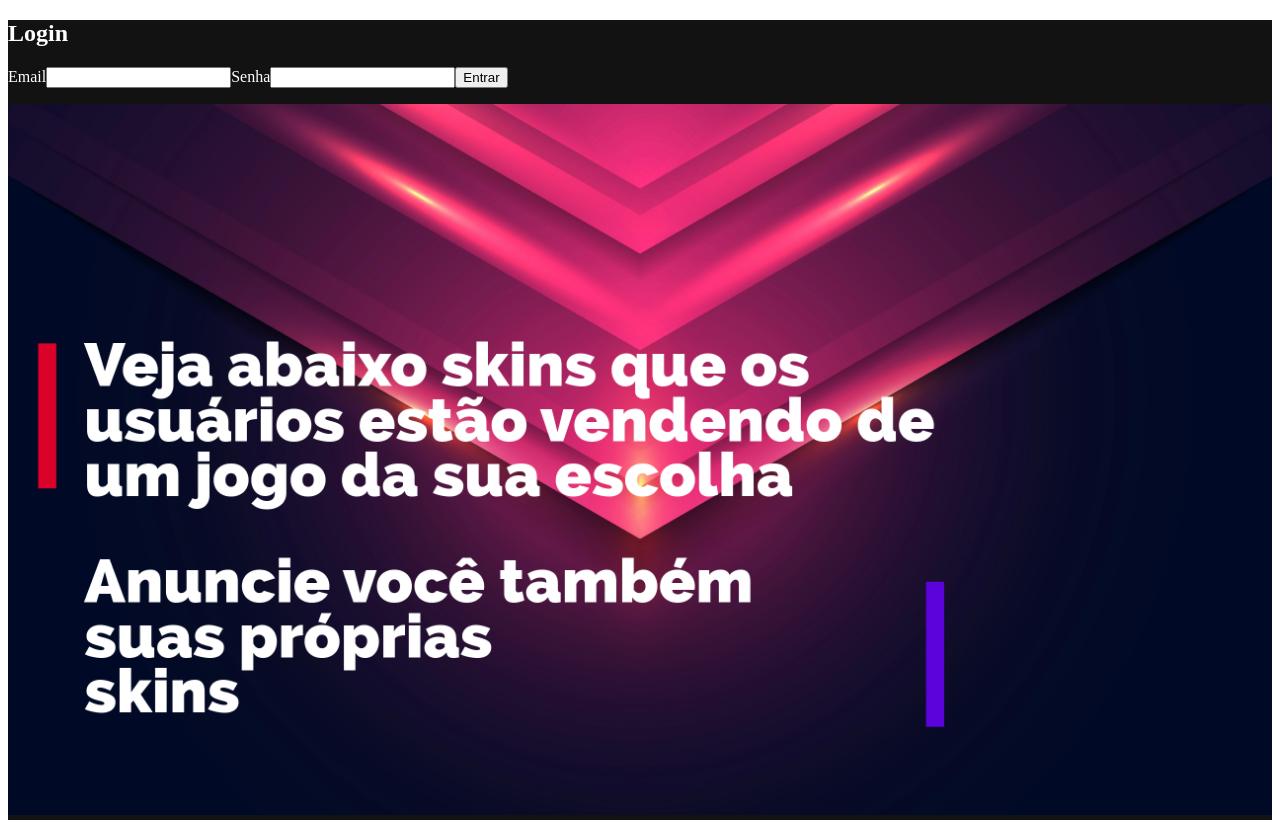
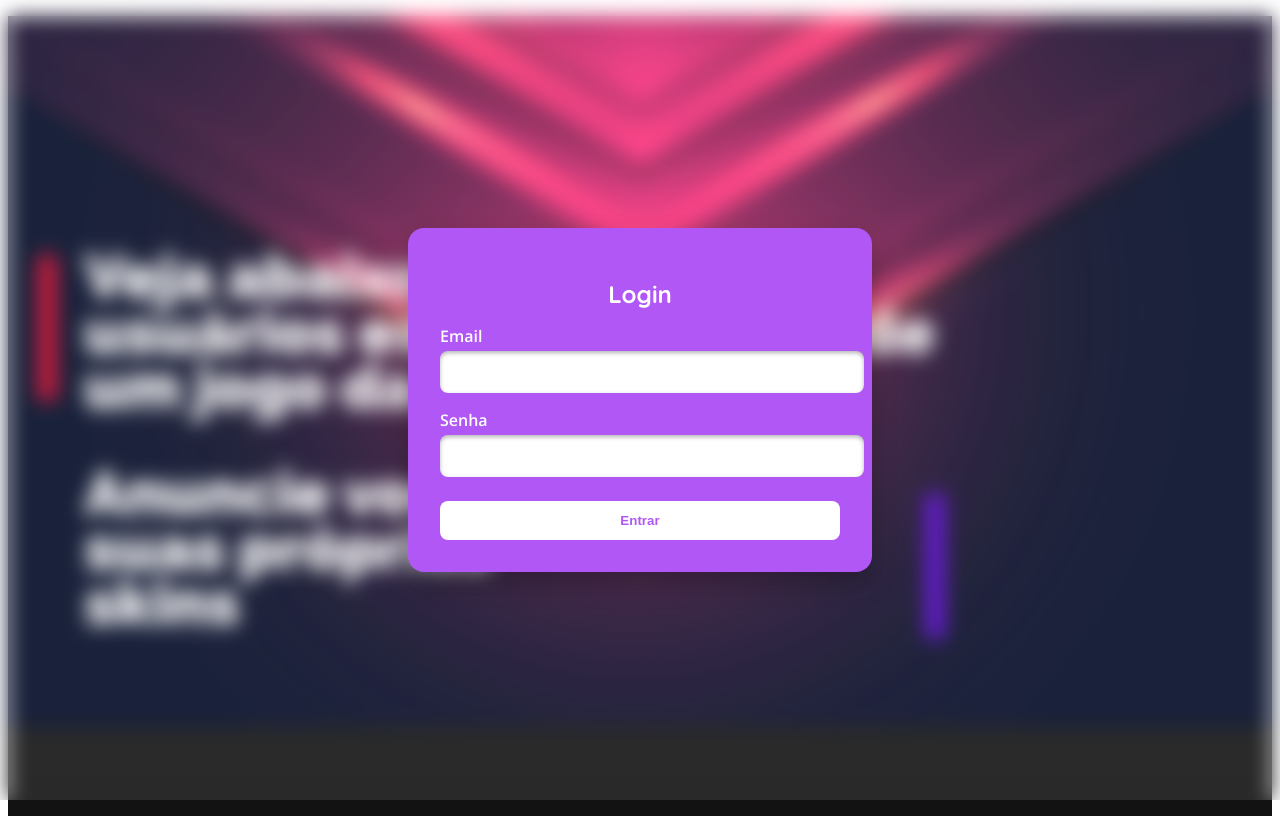
Before and after one commit to NatanXT/SkinLoot, an Angular app in the folder SkinLootUI/SkinLootFront/: page /login in a window 1280 px wide. Built offline with nearby package versions, Linux system fonts and the light colour scheme.

Commit message:
registro e login no front

```diff
--- a/SkinLootUI/SkinLootFront/src/app/app.routes.ts
+++ b/SkinLootUI/SkinLootFront/src/app/app.routes.ts
@@ -9,6 +9,10 @@ export const routes: Routes = [
     loadComponent: () => import('./pages/login/login.component').then(m => m.LoginComponent)
   },
   {
+    path: 'registro',
+    loadComponent: () => import('./pages/registro/registro/registro.component').then(m => m.RegistroComponent)
+  },
+  {
     path: '',
     loadComponent: () => import('./pages/menu/menu.component').then(m => m.MenuComponent),
     pathMatch: 'full'
--- a/SkinLootUI/SkinLootFront/src/app/pages/login/login.component.css
+++ b/SkinLootUI/SkinLootFront/src/app/pages/login/login.component.css
@@ -0,0 +1,80 @@
+@import url('https://fonts.googleapis.com/css2?family=Open+Sans:ital,wght@0,300..800;1,300..800&family=Quicksand:wght@300..700&display=swap');
+
+/* Container ocupa tela toda */
+.login-container {
+  position: fixed; /* Deixa o login sempre cobrindo toda a tela */
+  top: 0;
+  left: 0;
+  right: 0;
+  bottom: 0;
+  display: flex;
+  align-items: center;
+  justify-content: center;
+  backdrop-filter: blur(10px); /* <<< AQUI FAZ O FUNDO EMBAÇADO */
+  background-color: rgba(255, 255, 255, 0.1); /* Transparente com leve branco */
+  z-index: 999; /* Garante que fique acima do conteúdo normal */
+  font-family: 'Open Sans', 'Quicksand', sans-serif;
+}
+
+/* Card de login */
+.login-card {
+  background-color: #B057F5;
+  padding: 2rem;
+  border-radius: 16px;
+  box-shadow: 0 12px 24px rgba(0, 0, 0, 0.25);
+  width: 100%;
+  max-width: 400px;
+  color: white;
+  text-align: center;
+}
+
+/* Título */
+.login-card h2 {
+  font-family: 'Quicksand', sans-serif;
+  margin-bottom: 1rem;
+}
+
+/* Label */
+.login-card label {
+  display: block;
+  margin-top: 1rem;
+  margin-bottom: 0.25rem;
+  text-align: left;
+  font-weight: 600;
+}
+
+/* Input */
+.login-card input {
+  width: 100%;
+  padding: 0.75rem;
+  border: none;
+  border-radius: 8px;
+  box-shadow: inset 0 2px 4px rgba(0, 0, 0, 0.3);
+  font-size: 1rem;
+}
+
+/* Botão */
+.login-card button {
+  margin-top: 1.5rem;
+  padding: 0.75rem;
+  width: 100%;
+  border: none;
+  border-radius: 8px;
+  background-color: white;
+  color: #B057F5;
+  font-weight: bold;
+  cursor: pointer;
+  transition: background-color 0.3s ease;
+}
+
+/* Hover botão */
+.login-card button:hover {
+  background-color: #f0e8ff;
+}
+
+/* Mensagem de erro */
+.error {
+  margin-top: 0.5rem;
+  color: #ffcccc;
+  font-size: 0.9rem;
+}
--- a/SkinLootUI/SkinLootFront/src/app/pages/login/login.component.html
+++ b/SkinLootUI/SkinLootFront/src/app/pages/login/login.component.html
@@ -1,4 +1,5 @@
 <div class="login-container">
+  <div class="login-card">
     <form [formGroup]="loginForm" (ngSubmit)="onSubmit()">
       <h2>Login</h2>
 
@@ -24,3 +25,4 @@
       </button>
     </form>
   </div>
+</div>
--- a/SkinLootUI/SkinLootFront/src/app/pages/registro/registro/registro.component.html
+++ b/SkinLootUI/SkinLootFront/src/app/pages/registro/registro/registro.component.html
@@ -1,37 +1,27 @@
-<div class="register-container">
-  <h2>Cadastro de Usuário</h2>
+<div class="registro-container">
+  <form [formGroup]="registroForm" (ngSubmit)="onSubmit()">
+    <h2>Registro</h2>
 
-  <form [formGroup]="registerForm" (ngSubmit)="onSubmit()">
+    <label for="nome">Nome</label>
+    <input id="nome" type="text" formControlName="nome" />
 
-    <label for="username">Nome de usuário</label>
-    <input id="username" type="text" formControlName="username" />
-    <div *ngIf="registerForm.get('username')?.invalid && registerForm.get('username')?.touched">
-      Nome de usuário é obrigatório.
-    </div>
+    <label for="genero">Gênero</label>
+    <select id="genero" formControlName="genero">
+      <option value="MASCULINO">Masculino</option>
+      <option value="FEMININO">Feminino</option>
+      <option value="OUTRO">Outro</option>
+    </select>
 
     <label for="email">Email</label>
     <input id="email" type="email" formControlName="email" />
-    <div *ngIf="registerForm.get('email')?.invalid && registerForm.get('email')?.touched">
-      Email inválido ou ausente.
-    </div>
 
     <label for="senha">Senha</label>
     <input id="senha" type="password" formControlName="senha" />
-    <div *ngIf="registerForm.get('senha')?.invalid && registerForm.get('senha')?.touched">
-      Senha deve ter no mínimo 6 caracteres.
-    </div>
 
-    <label for="genero">Gênero preferido</label>
-    <select id="genero" formControlName="genero">
-      <option *ngFor="let g of generos" [value]="g">{{ g }}</option>
-    </select>
+    <div *ngIf="errorMessage" class="error">{{ errorMessage }}</div>
 
-    <button type="submit" [disabled]="registerForm.invalid || carregando">
-      {{ carregando ? 'Registrando...' : 'Cadastrar' }}
+    <button type="submit" [disabled]="isLoading">
+      {{ isLoading ? 'Registrando...' : 'Registrar' }}
     </button>
-
-    <div class="mensagem">
-      {{ mensagem }}
-    </div>
   </form>
 </div>
--- a/SkinLootUI/SkinLootFront/src/app/pages/registro/registro/registro.component.ts
+++ b/SkinLootUI/SkinLootFront/src/app/pages/registro/registro/registro.component.ts
@@ -1,57 +1,65 @@
-// import { Component } from '@angular/core';
-// import {FormBuilder, FormControl, FormGroup, ReactiveFormsModule, Validators} from "@angular/forms";
-// import {LoginService} from "../../../service/login.service";
-// import { Router } from '@angular/router';
-// import {NgIf} from "@angular/common";
-// import {RegistroService} from "../../../service/registro.service";
-//
-// @Component({
-//   selector: 'app-registro',
-//   standalone: true,
-//   imports: [
-//     ReactiveFormsModule,
-//     NgIf,
-//   ],
-//   templateUrl: './registro.component.html',
-//   styleUrl: './registro.component.css'
-// })
-// export class RegistroComponent {
-//   registerForm: FormGroup;
-//   mensagem: string = '';
-//   carregando: boolean = false;
-//
-//   constructor(private registroService: RegistroService) {}
-//
-//   ngOnInit(): void {
-//     this.registerForm = new FormGroup({
-//       username: new FormControl(null, [Validators.required]),
-//       email: new FormControl(null, [Validators.required, Validators.email]),
-//       senha: new FormControl(null, [Validators.required, Validators.minLength(6)]),
-//       genero: new FormControl(this.generos[0], Validators.required)
-//     });
-//   }
-//
-//   onSubmit(): void {
-//     if (this.registerForm.invalid) {
-//       this.mensagem = 'Preencha todos os campos corretamente.';
-//       return;
-//     }
-//
-//     this.carregando = true;
-//     this.mensagem = '';
-//
-//     const { username, email, senha, genero } = this.registerForm.value;
-//
-//     this.registroService.registro({ nome, genero, email, senha }).subscribe({
-//       next: () => {
-//         this.mensagem = 'Cadastro realizado com sucesso!';
-//         this.registerForm.reset({ genero: this.generos[0] }); // reseta mantendo o valor default
-//       },
-//       error: err => {
-//         console.error(err);
-//         this.mensagem = 'Erro ao registrar usuário. Tente novamente.';
-//       },
-//       complete: () => this.carregando = false
-//     });
-//   }
-// }
+import { Component } from '@angular/core';
+import {FormBuilder, FormGroup, ReactiveFormsModule, Validators} from '@angular/forms';
+import { HttpClient } from '@angular/common/http';
+import { Router } from '@angular/router';
+import {NgIf} from "@angular/common";
+
+@Component({
+  selector: 'app-registro',
+  templateUrl: './registro.component.html',
+  standalone: true,
+  imports: [
+    ReactiveFormsModule,
+    NgIf
+  ],
+  styleUrls: ['./registro.component.css']
+})
+export class RegistroComponent {
+  registroForm: FormGroup;
+  isLoading = false;
+  errorMessage: string | null = null;
+
+  constructor(
+    private fb: FormBuilder,
+    private http: HttpClient,
+    private router: Router
+  ) {
+    this.registroForm = this.fb.group({
+      nome: ['', Validators.required],
+      genero: ['', Validators.required],
+      email: ['', [Validators.required, Validators.email]],
+      senha: ['', [Validators.required, Validators.minLength(6)]]
+    });
+  }
+
+  onSubmit(): void {
+    if (this.registroForm.invalid) {
+      return;
+    }
+
+    this.isLoading = true;
+    this.errorMessage = null;
+
+    const payload = this.registroForm.value;
+
+    this.http.post<any>('http://localhost:8080/usuarios/register', payload)
+      .subscribe({
+        next: (response) => {
+          // Salvando o accessToken recebido
+          localStorage.setItem('accessToken', response.accessToken);
+          localStorage.setItem('userName', response.nome);
+
+          // Redireciona para home (ou página que quiser)
+          this.router.navigate(['/']);
+        },
+        error: (error) => {
+          console.error(error);
+          this.errorMessage = error.error?.message || 'Erro ao registrar usuário.';
+          this.isLoading = false;
+        },
+        complete: () => {
+          this.isLoading = false;
+        }
+      });
+  }
+}
```
Lines whose indentation alone changed are shown as unchanged.
